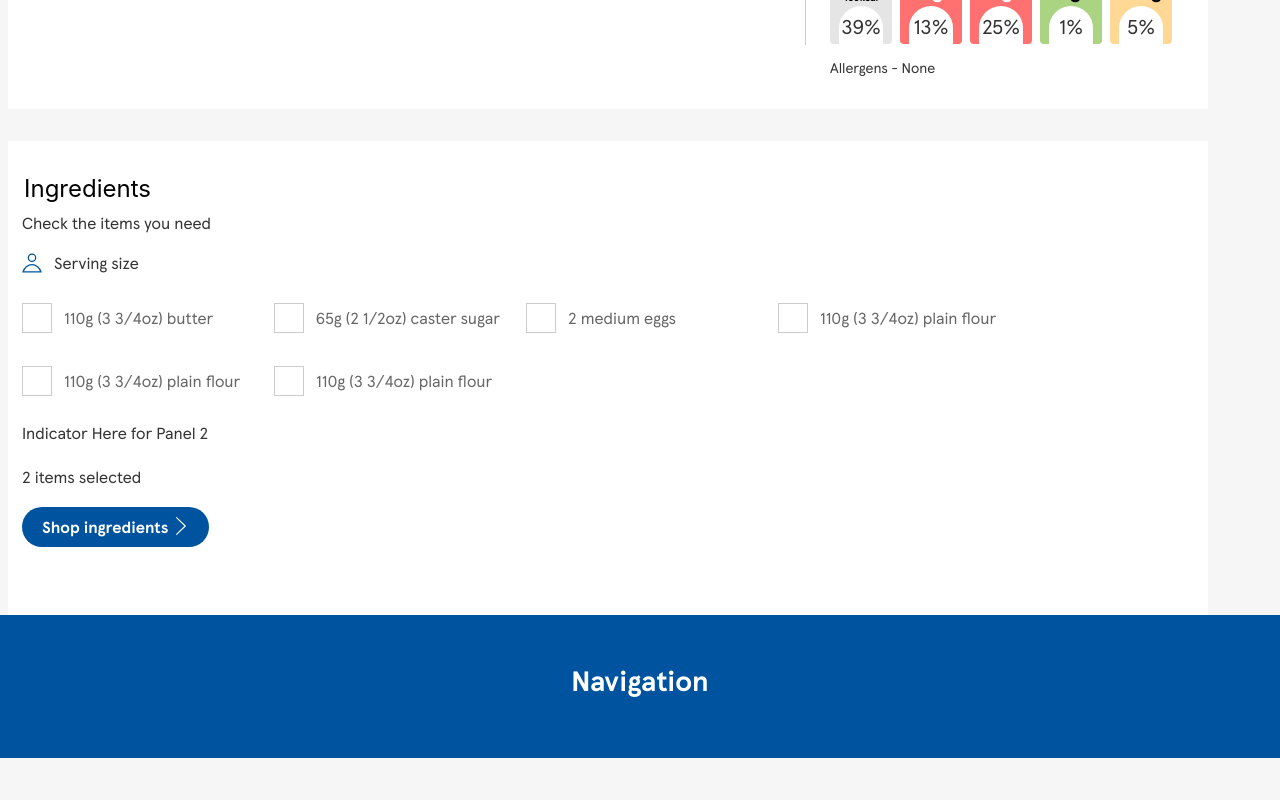
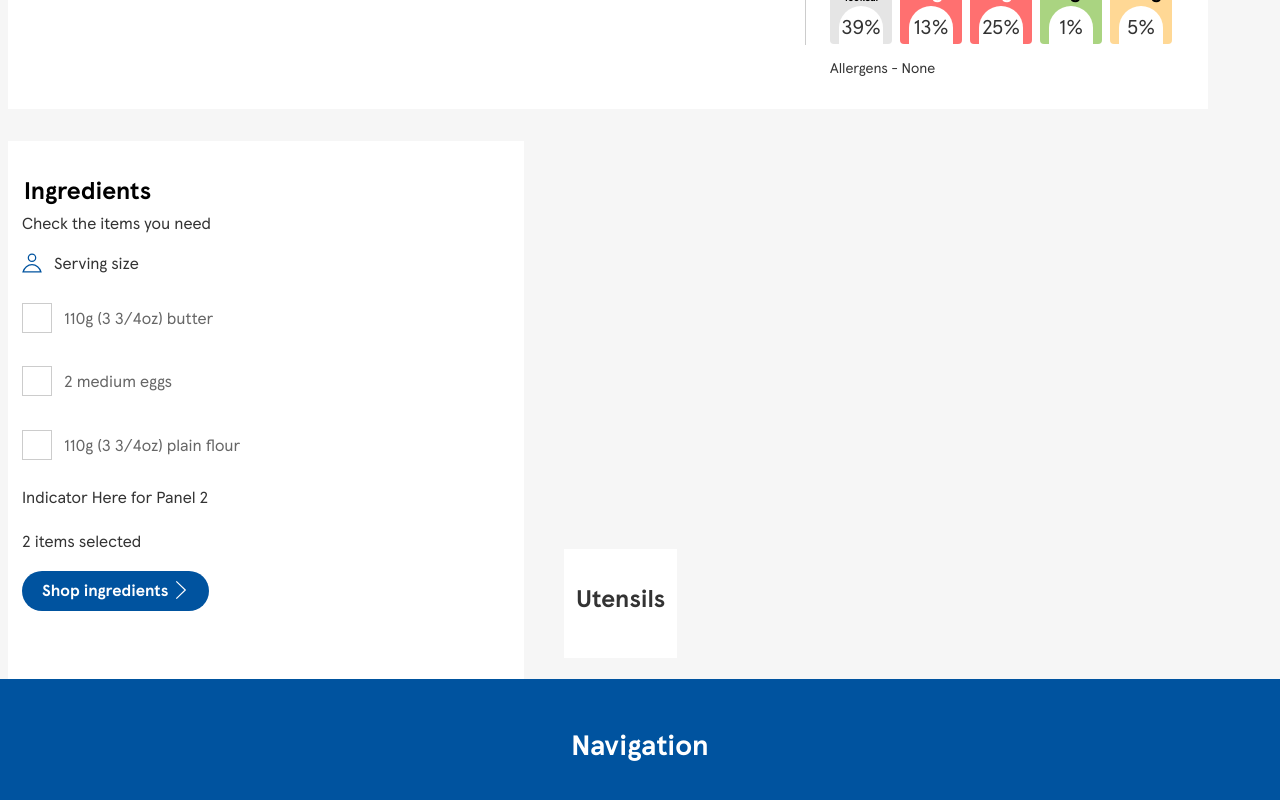
Before and after one commit to mfung1/recipe-app, a React (Create React App) app: page / in a window 1280 px wide. Shown: the part 590-1390 px from the top of the page. Before the commit the page ends 1348 px from the top, so only its background shows below. Built offline with nearby package versions, Linux system fonts and the light colour scheme.

Commit message:
Add ingredients stlying and add utensils card

```diff
--- a/src/App.js
+++ b/src/App.js
@@ -10,6 +10,7 @@ import Image from './components/organisms/ddl-hero/hero.jpg';
 import Nav from './components/organisms/ddl-nav/ddl-nav';
 import Hero from './components/organisms/ddl-hero/ddl-hero';
 import Ingredients from './components/organisms/ingredients/ingredients';
+import Utensils from './components/organisms/utensils/utensils';
 
 class App extends Component {
   render () {
@@ -19,6 +20,7 @@ class App extends Component {
         <div className="ddl-hero_img" style={{backgroundImage: `url(${Image})`}}></div>
         <Hero />
         <Ingredients />
+        <Utensils/>
         <Nav txt="Footer"/>
       </main>
     );
--- a/src/components/organisms/ingredients/ingredients.css
+++ b/src/components/organisms/ingredients/ingredients.css
@@ -1,3 +1,17 @@
+.ingredients {
+  display: block;
+}
+
+@media (min-width: 756px) {
+  .ingredients,
+  .utensils {
+    display: inline-block;
+  }
+  .ingredients {
+    margin-right: 32px;
+  }
+}
+
 .ddl-fltr {
   padding: .75rem;
   background: #f6f6f6
@@ -125,12 +139,14 @@
 
 .ddl-wrapper .input-grid {
   display: grid;
-  grid-template-columns: repeat(auto-fill, minmax(244px, 1fr))
+  grid-template-columns: repeat(1, minmax(244px, 1fr));
+  overflow: hidden;
 }
 
 @media (min-width:1008px) {
   .ddl-wrapper .input-grid {
-      max-width: 86%
+      max-width: 50%;
+      grid-template-columns: repeat(2, minmax(244px, 1fr));
   }
 }
 
--- a/src/components/organisms/ingredients/ingredients.js
+++ b/src/components/organisms/ingredients/ingredients.js
@@ -1,5 +1,4 @@
 import React, {Component} from 'react';
-import Heading from '../../atoms/Headings/headings';
 import Paragraph from '../../atoms/paragraphs/paragraphs';
 import IconWithText from '../../molecules/icon-with-text/icon-with-text';
 import Button from '../../molecules/buttons/buttons';
@@ -9,7 +8,7 @@ import './ingredients.css';
 class Ingredients extends Component {
   render () {
     return (
-      <section className="ddl-card">
+      <section className="ddl-card ingredients">
         <fieldset id="fields" aria-expanded="false" data-show="false" class="input_group input_group--checkboxRadio">
           <legend class="ddl-h2 mb-8 hide">Ingredients</legend>
           <Paragraph txt="Check the items you need" colour="blk" level="t2"/>
--- /dev/null
+++ b/src/components/organisms/utensils/utensils.js
@@ -0,0 +1,13 @@
+import React from 'react';
+
+import Heading from '../../atoms/Headings/headings';
+
+const Utensils = () => {
+  return (
+    <section className="ddl-card utensils">
+      <Heading level="h2" colour="blk" txt="Utensils"/>
+    </section>
+  )
+}
+
+export default Utensils;
--- a/src/fonts.css
+++ b/src/fonts.css
@@ -1,6 +1,7 @@
 h1,
 h2,
-h3 {
+h3,
+legend {
   font-family: boldfont, Arial, Helvetica, sans-serif;
   font-weight: normal;
   margin: 0;
```
